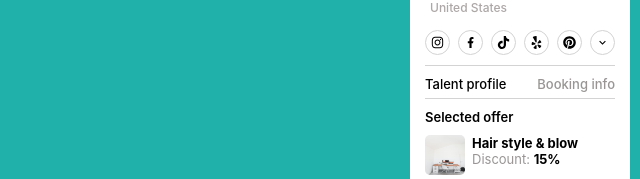
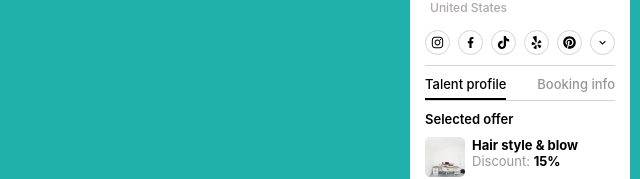
Before and after one commit to Zaibi727/Collection-of-Designs, a React (Create React App) app: page / in a window 1280 px wide. Shown: the part 466-645 px from the top of the page, without its empty margins (640-1280 px from the left). Built offline with nearby package versions, Linux system fonts and the light colour scheme.

Commit message:
Update ModalWithTabContainer.jsx

```diff
--- a/src/components/ModalWithTab/ModalWithTabContainer.jsx
+++ b/src/components/ModalWithTab/ModalWithTabContainer.jsx
@@ -72,9 +72,9 @@ function ModalWithTabContainer() {
                          </div>
                      </section>
                      <section className={styles.sec2}>
-                         <div className={styles.tabdiv}>
-                             <p   style={ show ? {marginBottom: '0px', paddingBottom: '6px', color: 'rgb(153, 149, 149)'} : {marginBottom: '0px', paddingBottom: '6px', color: 'black'}} className={styles.left} onClick={tabClose}>{data.tableft}</p>
-                             <p style={ show ? {marginBottom: '0px', paddingBottom: '6px', color: 'black'} : {marginBottom: '0px', paddingBottom: '6px', color: 'rgb(153, 149, 149)'}} className={styles.right} onClick={tabOpen}>{data.tabright}</p>
+                     <div className={styles.tabdiv}>
+                             <p   style={ show ? {marginBottom: '0px', paddingBottom: '6px', color: 'rgb(153, 149, 149)', borderBottom: 'none'} : {marginBottom: '0px', paddingBottom: '6px', color: 'black', borderBottom: '2px solid black'}} className={styles.left} onClick={tabClose}>{data.tableft}</p>
+                             <p style={ show ? {marginBottom: '0px', paddingBottom: '6px', color: 'black', borderBottom: '2px solid black'} : {marginBottom: '0px', paddingBottom: '6px', color: 'rgb(153, 149, 149)', borderBottom: 'none'}} className={styles.right} onClick={tabOpen}>{data.tabright}</p>
                          </div>
                      </section>
                      <section className={styles.sec3}>
```
